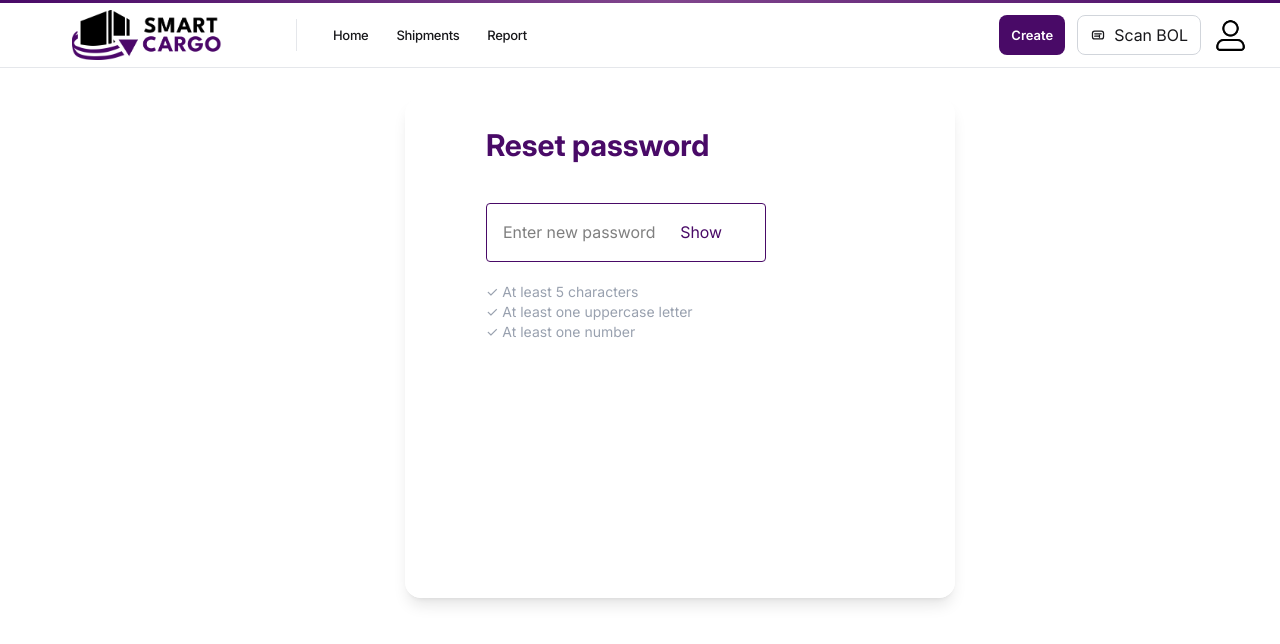
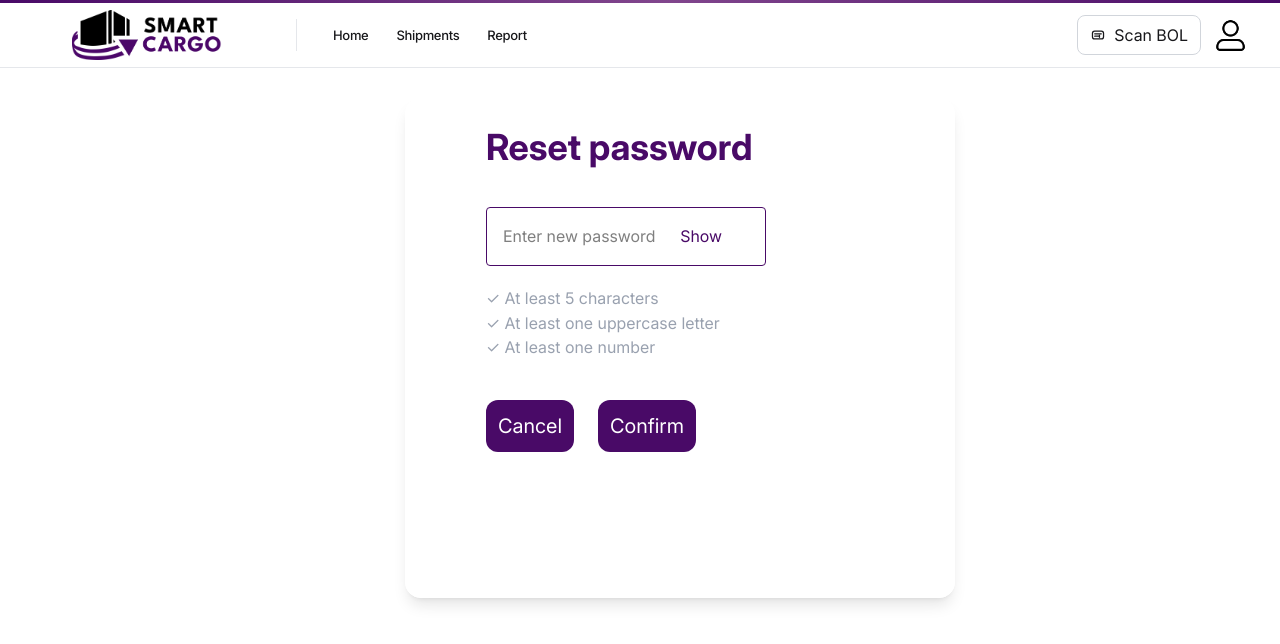
Before and after one commit to Xilofon-c/xilofon-frontend, a React (Vite) app: page /reset-password in a window 1280 px wide. Shown: the top 644 px of the page. Built offline with nearby package versions, Linux system fonts and the light colour scheme; no server answers.

Commit message:
added reset password page+ personalized page depending on role

```diff
--- a/src/App.tsx
+++ b/src/App.tsx
@@ -8,6 +8,7 @@ import { ReportPage } from './pages/ReportPage'
 import { ShipmentsPage } from './pages/ShipmentsPage'
 import ForgotPassword from './components/loginpage/ForgotPassword';
 import GetPIN from './components/loginpage/GetPIN';
+import OfficeRoute from './routes/OfficeRoute';
 import LogOut from './components/loginpage/LogOut';
 import ResetPassword from './components/loginpage/ResetPassword';
 function AppShell() {
@@ -28,7 +29,10 @@ export default function App() {
     <Routes>
        <Route path="/login" element={<LoginPage />} />
       <Route element={<AppShell />}>
-        <Route path="/" element={<HomePage />} />
+        <Route path="/" element={
+          <OfficeRoute>
+          <HomePage />
+          </OfficeRoute>} />
         <Route path="/shipments" element={<ShipmentsPage />} />
         <Route path="/shipments/new" element={<CreateShipmentPage />} />
         <Route path="/report" element={<ReportPage />} />
--- a/src/components/loginpage/LoginPage.tsx
+++ b/src/components/loginpage/LoginPage.tsx
@@ -96,12 +96,18 @@ export function LoginPage() {
     response=await api.post('/login', loginData);
 
   }
-  const {token}=response.data;
+  const {token, role:userRole}=response.data;
   localStorage.setItem('authToken',token);
+  localStorage.setItem('userRole', userRole);
   console.log(`${activeTab} successful!`);
-  navigate('/'); }
+  if (userRole === 'office') {
+  navigate('/');
+} else if (userRole === 'loader') {
+  navigate('/account');
+}
+  }
   catch(err:any){
-    const serverErrorMessage = err.response?.data?.message || 'Something went wrong. Please try again.';
+    const serverErrorMessage =  err.response?.data?.detail || err.response?.data?.message || 'Something went wrong. Please try again.';
     setError(serverErrorMessage);
 
 }
@@ -153,6 +159,8 @@ finally{
           </div>
 
           <div className="status">
+            {activeTab==='SignUp' && (
+              <>
             <button
               type="button"
               className={role === 'office' ? 'active-status' : 'nonactive'}
@@ -168,6 +176,7 @@ finally{
             >
               Loader
             </button>
+            </>)}
           </div>
 
           <div className="inputs">
--- a/src/components/loginpage/ResetPassword.tsx
+++ b/src/components/loginpage/ResetPassword.tsx
@@ -1,14 +1,49 @@
 import React from 'react';
 import {motion} from 'framer-motion';
 import {useState} from 'react'
+import api from '../../api';
+import { useNavigate, useLocation } from 'react-router-dom';
 
 const ResetPassword = () => {
 
   const [showPassword, setShowPassword] = useState<boolean>(false);
-  const[active, setActive]= useState(false);
+  const navigate = useNavigate();
+    const location = useLocation();
+  const [password, setPassword]=useState('');
+  const [error, setError]=useState<string | null>(null);
+   const email = location.state?.email;
+   const pin_=location.state?.pin_;
+  const [loading, setLoading]=useState(false);
+  const handleResetPassword=async(e:React.FormEvent<HTMLFormElement>)=>{
+    e.preventDefault();
+    setError(null);
+    if( password.length < 5 || !/[A-Z]/.test(password) || !/[0-9]/.test(password)){
+      setError('Please enter a valid password');
+      return;
+    }
+
+
+try{
+setLoading(true);
+  let response;
+  const resetData={email, pin_, password};
+  response= await api.post('/data/reset-password', resetData);
+  navigate('/');
+
+}
+catch(err:any){
+   console.log('error response:', err.response?.data);
+         const serverErrorMessage = err.response?.data?.message || 'Something went wrong. Please try again.';
+               setError(serverErrorMessage);
+  }
+  finally{
+   setLoading(false);
+  }
+};
 
   return (
-    <div className="pt-[30px] flex justify-center items-center ">
+    <div className="pt-[30px] flex justify-center items-center "
+    >
       <motion.div
         className=" bg-white/80 backdrop-blur-md border border-white rounded-2xl shadow-lg ml-20 w-[550px] h-[500px] "
         initial={{ opacity: 0, y: 30, scale: 0.96 }}
@@ -18,17 +53,21 @@ const ResetPassword = () => {
       >
 
 
-        <div className=' flex flex-col pt-7 ml-20'>
-          <h1 className=' text-3xl font-bold text-accent'>Reset password</h1>
+        <form className=' flex flex-col pt-7 ml-20'
+        onSubmit={handleResetPassword}>
+          <h1 className=' text-4xl font-bold text-accent'>Reset password</h1>
           <div className='relative  mt-10 w-[280px]'>
-          <input className=' relative  p-4 border text-black text-md w-full border-accent border-sm rounded-sm'
+          <input className=' relative  p-4 border text-black text-xl w-full border-accent border-sm rounded-sm'
           placeholder="Enter new password"
-         type={showPassword ? "text" : "password"}>
+           value={password}
+         type={showPassword ? "text" : "password"}
+         onChange={(e)=>setPassword(e.target.value)}>
           </input>
           <button
                 type="button"
                 className="text-accent mr-10 absolute right-1 top-1/2 -translate-y-1/2 "
                 onClick={() => setShowPassword(!showPassword)}
+
 
               >
                 {showPassword ? 'Hide' : 'Show'}
@@ -36,20 +75,28 @@ const ResetPassword = () => {
 
           </div>
           <div className='mt-5'>
-        <p className={active ? "text-green-600 text-sm" : "text-gray-400 text-sm"}>
+        <p className={password.length>=5 ? "text-green-600 text-md" : "text-gray-400 text-md"}>
                ✓ At least 5 characters
            </p>
-            <p className={active ? "text-green-600 text-sm" : "text-gray-400 text-sm"}>
+            <p className={/[A-Z]/.test(password) ? "text-green-600 text-md" : "text-gray-400 text-md"}>
                ✓ At least one uppercase letter
            </p>
-            <p className={active ? "text-green-600 text-sm" : "text-gray-400 text-sm"}>
+            <p className={/[0-9]/.test(password) ? "text-green-600 text-md" : "text-gray-400 text-md"}>
                ✓ At least one number
            </p>
-
+             {error && (
+             <p className="text-red-600 mt-2 text-md">
+                  {error}
+               </p>
+               )}
+            </div>
+            <div className='mt-10 flex gap-6 text-xl '>
+            <button onClick={()=> navigate('/login')} className='p-3 bg-accent  text-white  rounded-xl hover:bg-accent-hover'>Cancel</button>
+            <button type='submit' className='p-3 bg-accent text-white  rounded-xl hover:bg-accent-hover'>Confirm</button>
             </div>
 
 
-    </div>
+    </form>
       </motion.div>
     </div>
   )
--- a/src/components/navbar/DesktopNavbar.tsx
+++ b/src/components/navbar/DesktopNavbar.tsx
@@ -9,6 +9,7 @@ type DesktopNavbarProps = {
 export function DesktopNavbar({ onOpenScanner }: DesktopNavbarProps) {
   const navigate=useNavigate();
   const isLoggedIn=!!localStorage.getItem('authToken');
+  const userRole = localStorage.getItem('userRole');
   return (
     <header className="sticky top-0 z-50 border-b border-line bg-canvas/92 backdrop-blur-xl">
       <div className="h-[3px] bg-[linear-gradient(90deg,#490a67_0%,#81468d_52%,#490a67_100%)]" />
@@ -41,6 +42,7 @@ export function DesktopNavbar({ onOpenScanner }: DesktopNavbarProps) {
         </nav>
 
         <div className="flex items-center gap-3">
+          {userRole==='office' &&(
           <NavLink
             to="/shipments/new"
             className={({ isActive }) =>
@@ -50,7 +52,7 @@ export function DesktopNavbar({ onOpenScanner }: DesktopNavbarProps) {
             }
           >
             Create
-          </NavLink>
+          </NavLink> )}
           <button
             type="button"
             onClick={onOpenScanner}
--- /dev/null
+++ b/src/routes/OfficeRoute.tsx
@@ -0,0 +1,14 @@
+import {Navigate} from 'react-router-dom';
+
+type ProtectedRouteProps={
+    children: React.ReactNode;
+};
+const OfficeRoute=({children}: ProtectedRouteProps)=>{
+    const role=localStorage.getItem('userRole');
+    if(role!=='office'){
+        return <Navigate to ='/account' replace />;
+    }
+    return children;
+};
+
+export default OfficeRoute;
```
